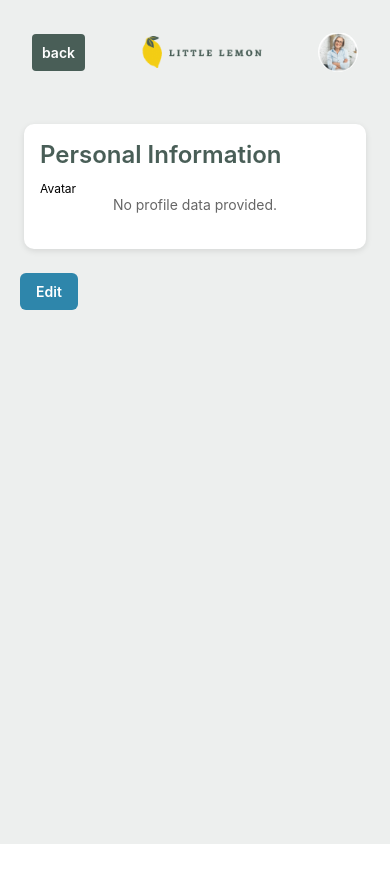
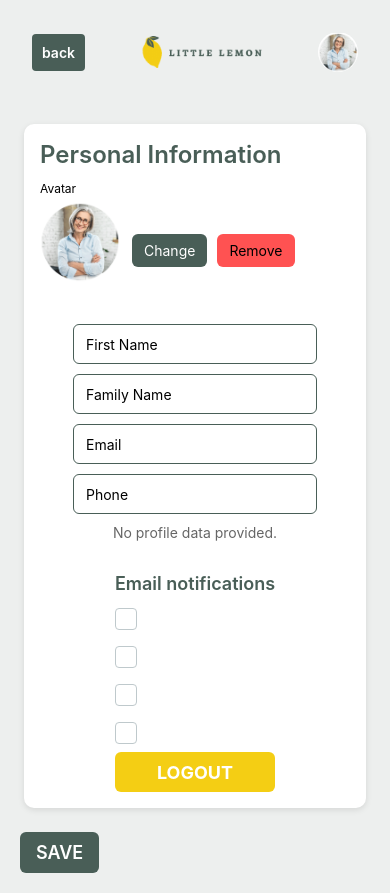
Before and after one commit to ushagour/Little-Lemon-app, a React Native app: screen /Profile in a window 390 px wide. Before the commit the page ends 844 px from the top, so only its background shows below. Built offline with nearby package versions, Linux system fonts and the light colour scheme.

Commit message:
feat: implement ProfileScreen with editable fields and notification preferences using AppCheckbox and AppButton components

```diff
--- /dev/null
+++ b/components/Forms/AppButton.jsx
@@ -0,0 +1,42 @@
+import React from "react";
+import { StyleSheet, Text, Pressable, View } from "react-native";
+
+import colors from "../../config/colors";
+
+function AppButton({ title, children, onPress, color = "primary1", buttonStyle, textStyle, disabled = false }) {
+  return (
+    <Pressable
+      disabled={disabled}
+      style={({ pressed }) => [
+        buttonStyle,
+        { backgroundColor: colors[color] },
+        pressed && !disabled ? styles.buttonPressed : null,
+        disabled ? styles.buttonDisabled : null,
+      ]}
+      onPress={onPress}
+    >
+      {children ? (
+        <View>{children}</View>
+      ) : (
+        <Text style={[styles.text, textStyle]}>{title}</Text>
+      )}
+    </Pressable>
+  );
+}
+
+const styles = StyleSheet.create({
+  text: {
+    color: colors.white,
+    fontSize: 18,
+    textTransform: "uppercase",
+    fontWeight: "bold",
+  },
+  buttonPressed: {
+    opacity: 0.85,
+  },
+  buttonDisabled: {
+    opacity: 0.6,
+  },
+});
+
+export default AppButton;
--- /dev/null
+++ b/components/Forms/AppCheckbox.jsx
@@ -0,0 +1,30 @@
+import React from 'react';
+import { Pressable, View, Text, StyleSheet } from 'react-native';
+
+export default function AppCheckbox({ checked, onChange, label, style }) {
+  return (
+    <Pressable
+      onPress={() => onChange(!checked)}
+      style={[styles.row, style]}
+      accessibilityRole="checkbox"
+      accessibilityState={{ checked }}
+      accessibilityLabel={label}
+    >
+      <View style={[styles.box, checked && styles.boxChecked]}>
+        {checked && <Text style={styles.check}>✓</Text>}
+      </View>
+      {label ? <Text style={styles.label}>{label}</Text> : null}
+    </Pressable>
+  );
+}
+
+const styles = StyleSheet.create({
+  row: { flexDirection: 'row', alignItems: 'center', paddingVertical: 8 },
+  box: {
+    width: 22, height: 22, borderRadius: 4, borderWidth: 1, borderColor: '#BFC9CC',
+    alignItems: 'center', justifyContent: 'center', marginRight: 12,
+  },
+  boxChecked: { backgroundColor: '#2E86AB', borderColor: '#2E86AB' },
+  check: { color: '#fff', fontSize: 14, lineHeight: 14 },
+  label: { fontSize: 16, color: '#333' },
+});
--- a/components/Forms/TextInput.jsx
+++ b/components/Forms/TextInput.jsx
@@ -6,14 +6,14 @@ const TextInput = ({
   onChangeText,
   keyboardType = 'default',
   autoCapitalize = 'sentences',
-  style,
+  styleInput,
   accessibilityLabel,
   ...rest
 }) => {
   return (
     <View style={styles.wrapper}>
       <RNTextInput
-        style={[styles.input, style]}
+        style={styleInput}
         placeholder={placeholder}
         value={value}
         onChangeText={onChangeText}
@@ -30,14 +30,7 @@ export default TextInput;
 
 const styles = StyleSheet.create({
 
-  input: {
-    height: 50,
-    minWidth: 300,
-    borderWidth: 3,
-    borderColor: '#4F6770',
-    borderRadius: 8,
-    padding: 10,
-    fontSize: 16,
-
+  wrapper: {
+    width: '100%',
   },
 });
--- a/components/Header.jsx
+++ b/components/Header.jsx
@@ -1,9 +1,45 @@
-  import { Image, StyleSheet, View } from 'react-native';
+import React from 'react';
+import { Image, StyleSheet, View, Text } from 'react-native';
+import AppButton from './Forms/AppButton';
 
-  const Header = () => {
+/**
+ * Header with three columns: left button, centered logo, right profile/content.
+ * Props:
+ * - onLeftPress: function called when left button is pressed
+ * - leftLabel: optional text for left button (default: '‹')
+ * - rightContent: optional React node to render on the right (e.g. avatar)
+ * - onRightPress: handler for right area
+ */
+const Header = ({ onLeftPress = null, leftLabel = '‹', rightContent = null, onRightPress = null }) => {
   return (
     <View style={styles.header}>
+      <View style={styles.side}>
+        {onLeftPress ? (
+          <AppButton
+            title={leftLabel}
+            onPress={onLeftPress}
+            buttonStyle={styles.sideButton}
+            textStyle={styles.sideButtonText}
+          />
+        ) : (
+          // keep space so center stays centered
+          <View style={styles.sidePlaceholder} />
+        )}
+      </View>
+
+      <View style={styles.center} pointerEvents="none">
         <Image source={require('../assets/images/Logo.png')} style={styles.logo} resizeMode="contain" />
+      </View>
+
+      <View style={styles.side}>
+        {rightContent ? (
+          <AppButton onPress={onRightPress} buttonStyle={styles.sideButton}>
+            {rightContent}
+          </AppButton>
+        ) : (
+          <View style={styles.sidePlaceholder} />
+        )}
+      </View>
     </View>
   );
 };
@@ -12,16 +48,40 @@
 
 const styles = StyleSheet.create({
   header: {
-      height: 64, // compact header height so logo has minimal surrounding space
+    height: 64,
     backgroundColor: '#EDEFEE',
+    flexDirection: 'row',
+    alignItems: 'center',
+    justifyContent: 'space-between',
+    paddingHorizontal: 12,
+  },
+  side: {
+    width: 64,
+    alignItems: 'flex-start',
+    justifyContent: 'center',
+  },
+  center: {
+    flex: 1,
     alignItems: 'center',
     justifyContent: 'center',
-      padding: 0,
   },
-
   logo: {
     width: 150,
     height: 50,
   },
-
+  sideButton: {
+    padding: 8,
+    borderRadius: 6,
+  },
+  sideButtonText: {
+    fontSize: 24,
+    color: '#333',
+  },
+  sidePlaceholder: {
+    width: 40,
+    height: 40,
+  },
+  pressed: {
+    opacity: 0.7,
+  },
 });
--- a/screens/OnboardingScreen.js
+++ b/screens/OnboardingScreen.js
@@ -3,6 +3,7 @@ import {  StyleSheet, Text, View } from 'react-native';
 import TextInput from '../components/Forms/TextInput';
 import Header from "../components/Header";
 import Footer from '../components/Footer';
+import colors from '../config/colors';
 
 const OnboardingScreen = ({ navigation, route }) => {
   const [firstName, setFirstName] = useState('');
@@ -45,6 +46,7 @@ const OnboardingScreen = ({ navigation, route }) => {
 
     <View style={styles.content}>
         <Text style={styles.title}>Let us get to know you</Text>
+              <View style={{ width: '80%', alignItems: 'center' }}>
 
                 <Text style={styles.label}>First Name</Text>
           <TextInput
@@ -56,7 +58,6 @@ const OnboardingScreen = ({ navigation, route }) => {
           {!nameIsValid && firstName.length > 0 ? (
               <Text style={styles.errorText}>Please enter a valid name (letters and spaces only).</Text>
             ) : null}
-
 
 
                 <Text style={styles.label}>Email</Text>
@@ -71,6 +72,8 @@ const OnboardingScreen = ({ navigation, route }) => {
           {!emailIsValid && email.length > 0 ? (
             <Text style={styles.errorText}>Please enter a valid email address.</Text>
           ) : null}
+
+        </View>
         </View>
 
       <Footer
@@ -94,7 +97,7 @@ const styles = StyleSheet.create({
   },
   content: {
     flex: 3, // 3 parts of the screen (main section)
-    backgroundColor: 'rgba(167, 183, 194, 1)',
+    backgroundColor: colors.secondary5,
     alignItems: 'center',
   },
   title: {
@@ -102,15 +105,25 @@ const styles = StyleSheet.create({
     fontSize: 24,
     marginTop: '20%',
     marginBottom: '50%',
-    color: '#333',
+    color: colors.textPrimary,
+  },
+    input: {
+    height: 50,
+    minWidth: 300,
+    borderWidth: 3,
+    borderColor: '#4F6770',
+    borderRadius: 8,
+    padding: 10,
+    fontSize: 16,
+
   },
     label: {
     fontSize: 24,
     fontWeight: '500',
     marginBottom: 5,
-    color: '#333',
+    color: colors.textPrimary,
   },
   inputError: {
-    borderColor: 'red',
+    borderColor: colors.danger,
   },
 });
--- a/screens/ProfileScreen.js
+++ b/screens/ProfileScreen.js
@@ -1,9 +1,36 @@
-import React from 'react';
-import { View, Text, StyleSheet, Pressable,Image,TouchableOpacity } from 'react-native';
+import React, { useState, useEffect } from 'react';
+import { View, Text, StyleSheet, Image, TouchableOpacity } from 'react-native';
+import TextInput from '../components/Forms/TextInput';
+import AppButton from '../components/Forms/AppButton';
 import colors from '../config/colors';
+import AppCheckbox from '../components/Forms/AppCheckbox';
 
 const ProfileScreen = ({ route, navigation }) => {
   const { firstName = '', email = '' } = route?.params || {};
+
+  // allow editing in-place
+  const [editFirstName, setEditFirstName] = useState(firstName);
+  const [familyName, setFamilyName] = useState(route?.params?.familyName || '');
+  const [editEmail, setEditEmail] = useState(email);
+  const [phone, setPhone] = useState(route?.params?.phone || '');
+
+  useEffect(() => {
+    // if route params change externally, update local state
+    setEditFirstName(firstName);
+    setEditEmail(email);
+    setFamilyName(route?.params?.familyName || '');
+    setPhone(route?.params?.phone || '');
+  }, [route?.params]);
+
+  // preference checkboxes
+  const [prefOrderStatus, setPrefOrderStatus] = useState(false);
+  const [prefPasswordChanges, setPrefPasswordChanges] = useState(false);
+  const [prefSpecialOffers, setPrefSpecialOffers] = useState(false);
+  const [prefNewsletter, setPrefNewsletter] = useState(false);
+
+
+
+
 
   const hasData = Boolean(firstName || email);
 
@@ -33,8 +60,6 @@ const ProfileScreen = ({ route, navigation }) => {
    <View style={styles.ProfileWrapper}>
           <Text style={styles.ProfileWrapperTitle}>Personal Information</Text>
           <Text style={styles.titleSmall}>Avatar</Text>
-       {hasData ? (
-        <>
           <View style={styles.row}>
             <Image
               source={require('../assets/images/Profile.png')}
@@ -49,34 +74,95 @@ const ProfileScreen = ({ route, navigation }) => {
           </View>
 
 
+          {/* Editable inputs (always visible) */}
+          <View style={styles.inputContainer}>
 
 
-          <View style={styles.row}>
-            <Text style={styles.label}>Name:</Text>
-            <Text style={styles.value}>{firstName}</Text>
+          <View style={styles.inputRow}>
+            <TextInput value={editFirstName} placeholder="First Name" onChangeText={setEditFirstName} styleInput={styles.input} />
           </View>
-          <View style={styles.row}>
-            <Text style={styles.label}>Email:</Text>
-            <Text style={styles.value}>{email}</Text>
+
+          <View style={styles.inputRow}>
+                    <TextInput value={familyName} placeholder="Family Name" onChangeText={setFamilyName} styleInput={styles.input} />
           </View>
-        </>
-      ) : (
-        <Text style={styles.noData}>No profile data provided.</Text>
-      )}
 
+          <View style={styles.inputRow}>
+            <TextInput value={editEmail} placeholder="Email" onChangeText={setEditEmail} style={styles.input} keyboardType="email-address" autoCapitalize="none" />
+          </View>
+
+          <View style={styles.inputRow}>
+            <TextInput value={phone} placeholder="Phone" onChangeText={setPhone} styleInput={styles.input} keyboardType="phone-pad" />
+          </View>
+          {!hasData && <Text style={styles.noData}>No profile data provided.</Text>}
+
+{/* //design for checkbox like figma */}
+
+<View style={styles.checkBoxContainer}>
+
+         <Text style={styles.sectionTitle}>Email notifications</Text>
+
+<AppCheckbox
+  checked={prefOrderStatus}
+  onChange={setPrefOrderStatus}
+  style={{ tintColors: { true: colors.primary1, false: '#BFC9CC' } }}
+  text="Order status changes"
+/>
+<AppCheckbox
+  checked={prefPasswordChanges}
+  onChange={setPrefPasswordChanges}
+  style={{ tintColors: { true: colors.primary1, false: '#BFC9CC' } }}
+  text="Password changes"
+/>
+<AppCheckbox
+  checked={prefSpecialOffers}
+  onChange={setPrefSpecialOffers}
+  style={{ tintColors: { true: colors.primary1, false: '#BFC9CC' } }}
+  text="special offers"
+/>
+<AppCheckbox
+  checked={prefNewsletter}
+  onChange={setPrefNewsletter}
+  style={{ tintColors: { true: colors.primary1} }}
+  text="Newsletter"
+/>
+
+
+
+
+
+          <AppButton
+
+
+          buttonStyle={styles.logoutBTN}
+          title="Logout"
+          onPress={() => console.log('logout')}
+          color="primary2"
+
+          />
+
+ </View>
+ </View>
 
 
    </View>
 
-
-
-
-      <Pressable
-        style={({ pressed }) => [styles.editButton, pressed && styles.buttonPressed]}
-        onPress={() => navigation.navigate('Onboarding', { firstName, email })}
-      >
-        <Text style={styles.editButtonText}>Edit</Text>
-      </Pressable>
+      <AppButton
+        title="Save"
+        onPress={() => {
+          navigation.setParams({
+            firstName: editFirstName,
+            email: editEmail,
+            familyName,
+            phone,
+            prefOrderStatus,
+            prefPasswordChanges,
+            prefSpecialOffers,
+            prefNewsletter,
+          });
+        }}
+        buttonStyle={styles.editButton}
+        textStyle={styles.editButtonText}
+      />
     </View>
   );
 };
@@ -182,20 +268,85 @@ const styles = StyleSheet.create({
     alignItems: 'center',
     paddingVertical: 6,
   },
+  inputContainer: {
+    marginTop: 8,
+    alignItems: 'center',
+  },
   label: {
     fontWeight: '600',
     width: 90,
     color: '#333',
     fontSize: 16,
   },
-  value: {
-    color: '#333',
-    fontSize: 16,
-  },
+
   noData: {
     color: '#666',
     marginBottom: 20,
     textAlign: 'center',
+  },
+  inputRow: {
+    flexDirection: 'row',
+    alignItems: 'center',
+    marginBottom: 10,
+  },
+  input: {
+    backgroundColor: colors.white,
+    borderRadius: 6,
+    height: 40,
+    paddingVertical: 8,
+
+    borderWidth: 1,
+    borderColor: colors.primary1,
+    paddingHorizontal: 12,
+  },
+  logoutBTN: {
+    flexDirection: 'row',
+    alignItems: 'center',
+    backgroundColor: colors.primary2,
+    borderRadius: 6,
+    height: 40,
+    paddingVertical: 8,
+        paddingHorizontal: 12,
+
+    justifyContent: "center",
+
+  },
+  checkBoxContainer: {
+    marginTop: 12,
+  },
+  sectionTitle: {
+    fontSize: 18,
+    fontWeight: '600',
+    marginBottom: 6,
+    color: colors.textPrimary,
+  },
+  checkRow: {
+    flexDirection: 'row',
+    alignItems: 'center',
+    paddingVertical: 8,
+  },
+  checkBox: {
+    width: 22,
+    height: 22,
+    borderRadius: 4,
+    borderWidth: 1,
+    borderColor: '#BFC9CC',
+    alignItems: 'center',
+    justifyContent: 'center',
+    marginRight: 12,
+  },
+  checkBoxChecked: {
+    backgroundColor: colors.primary1,
+    borderColor: colors.primary1,
+  },
+  checkMark: {
+    color: '#fff',
+    fontSize: 14,
+    lineHeight: 14,
+  },
+  checkLabel: {
+    fontSize: 16,
+    color: '#333',
   },
   editButton: {
     marginTop: 24,
```
Also changed, not shown: components/Footer.jsx (+8 -14 lines). Lines whose indentation alone changed are shown as unchanged.
